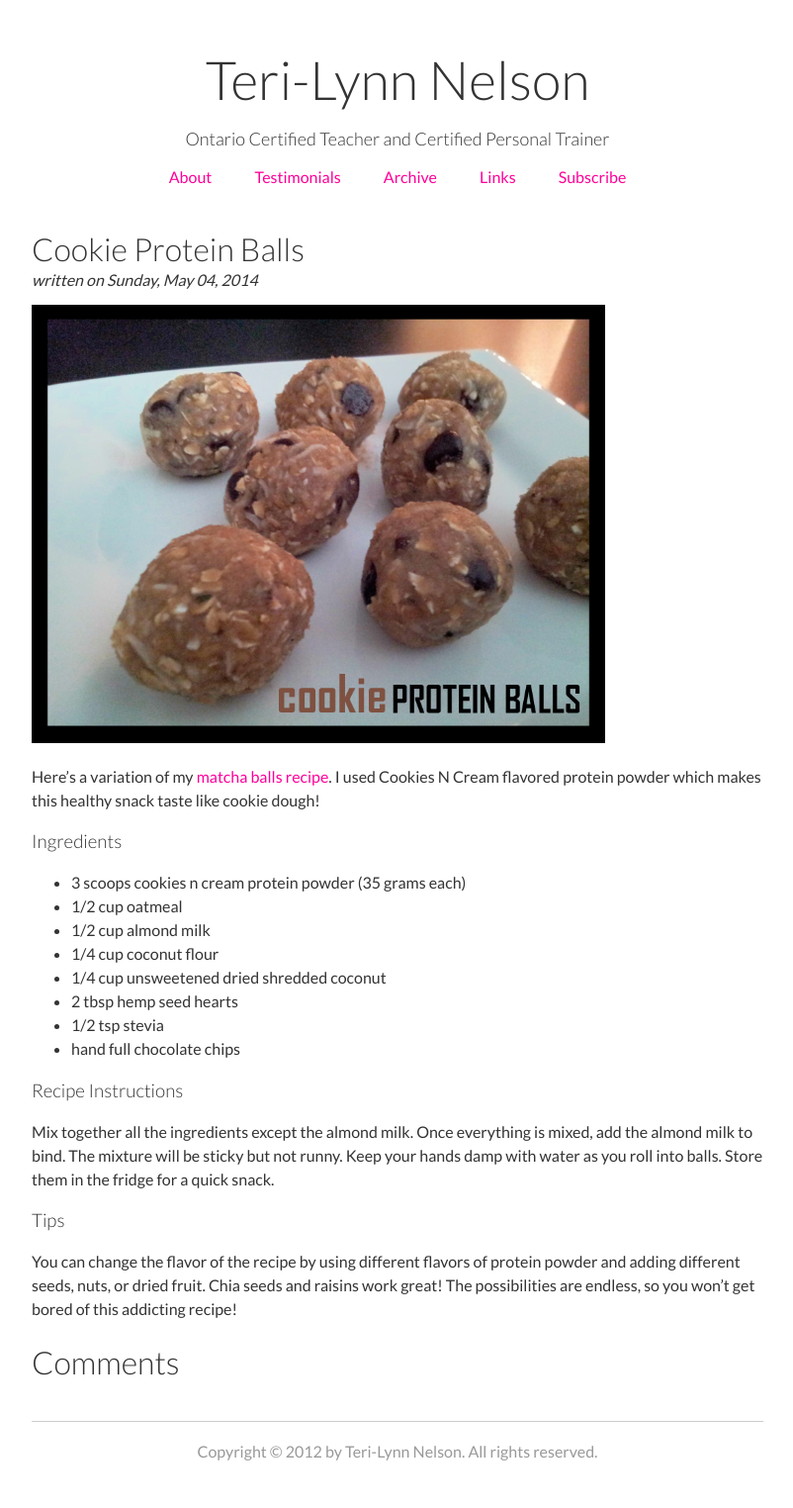
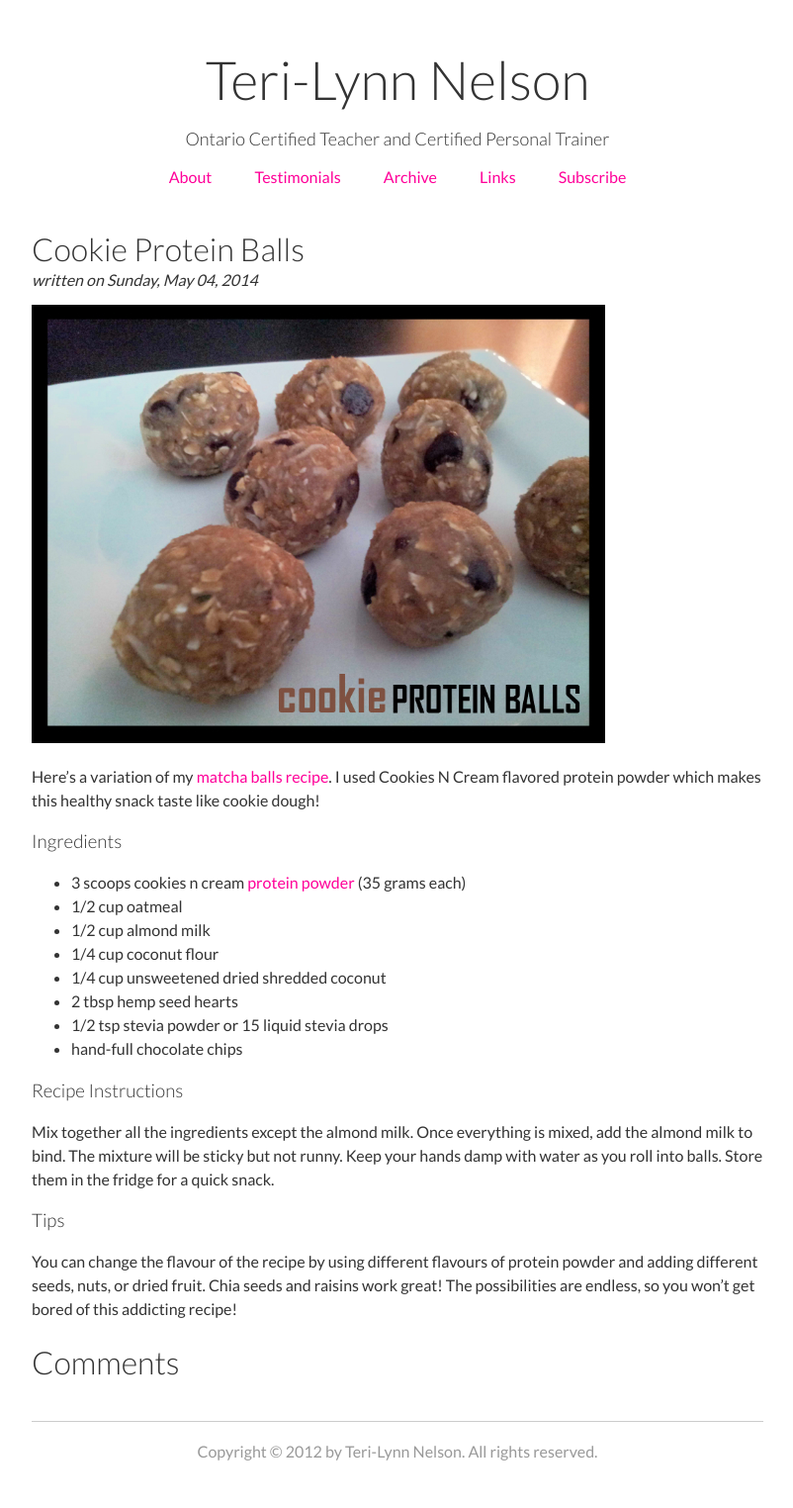
Before and after one commit to teri-lynn/teri-lynn.github.com, a Jekyll site: the page built from _posts/2014-05-04-cookie-protein-balls.md, in a window 1280 px wide. Shown: the whole page at 99% size, without its empty margins (238-1040 px from the left). Built offline with Jekyll 4.4.1, drawn with Linux system fonts in a browser that asks for light colours; Markdown is read by kramdown in place of the engine named in the settings.

Commit message:
Edited Cookie Balls Post

```diff
--- a/_posts/2014-05-04-cookie-protein-balls.md
+++ b/_posts/2014-05-04-cookie-protein-balls.md
@@ -9,18 +9,18 @@ Here's a variation of my [matcha balls recipe](http://teri-lynn.ca/2014/05/03/ma
 
 ###Ingredients
 
-- 3 scoops cookies n cream protein powder (35 grams each)
+- 3 scoops cookies n cream [protein powder](http://halfwhey.com/) (35 grams each)
 - 1/2 cup oatmeal
 - 1/2 cup almond milk
 - 1/4 cup coconut flour
 - 1/4 cup unsweetened dried shredded coconut
 - 2 tbsp hemp seed hearts
-- 1/2 tsp stevia
-- hand full chocolate chips
+- 1/2 tsp stevia powder or 15 liquid stevia drops
+- hand-full chocolate chips
 
 ###Recipe Instructions
 
 Mix together all the ingredients except the almond milk. Once everything is mixed, add the almond milk to bind. The mixture will be sticky but not runny. Keep your hands damp with water as you roll into balls. Store them in the fridge for a quick snack.
 
 ###Tips
-You can change the flavor of the recipe by using different flavors of protein powder and adding different seeds, nuts, or dried fruit. Chia seeds and raisins work great! The possibilities are endless, so you won't get bored of this addicting recipe!
+You can change the flavour of the recipe by using different flavours of protein powder and adding different seeds, nuts, or dried fruit. Chia seeds and raisins work great! The possibilities are endless, so you won't get bored of this addicting recipe!
```
